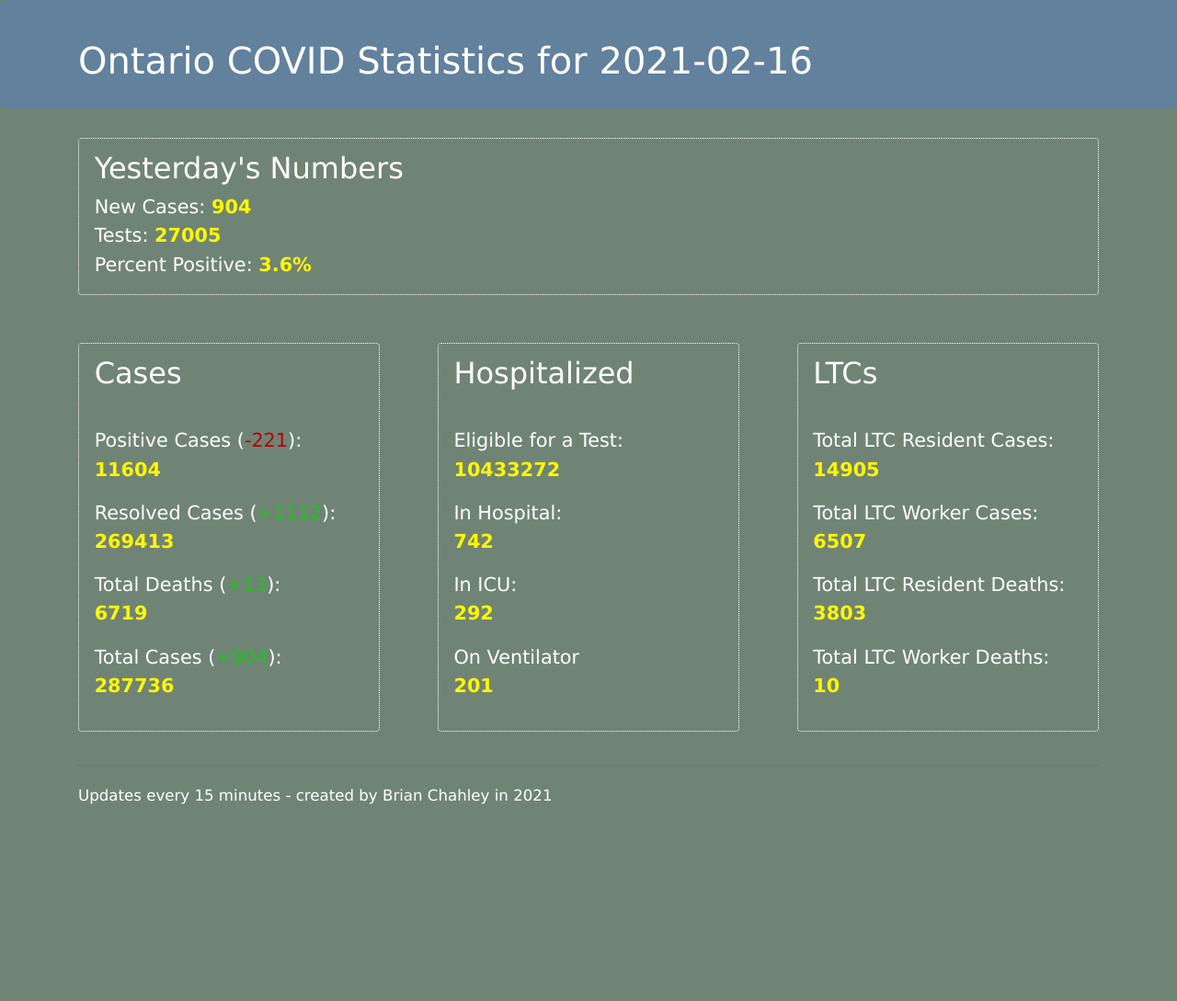
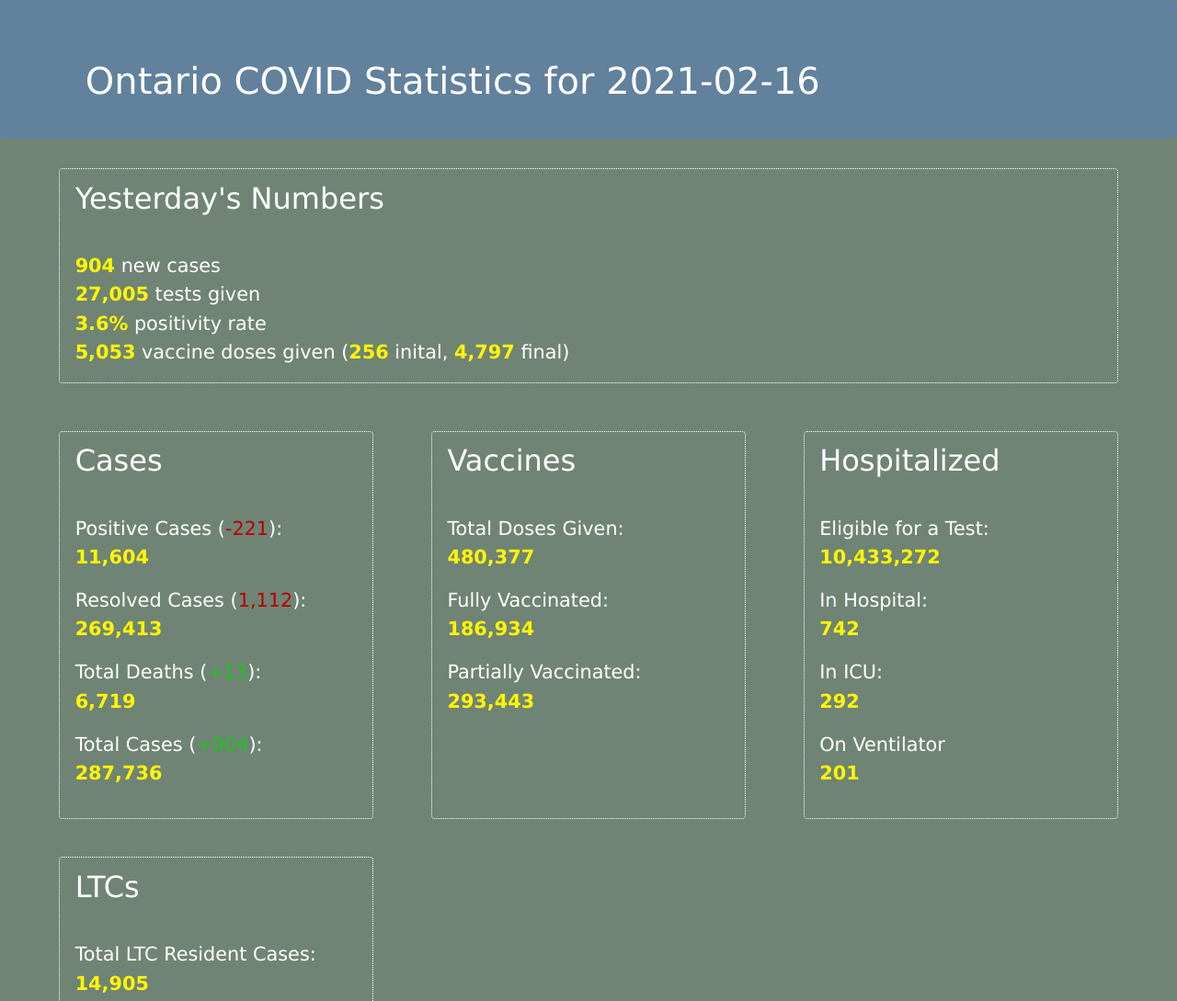
Before and after one commit to bchah/ontario-covid, a plain HTML site: page index.html in a window 1280 px wide. Shown: the top 1089 px of the page at 92% size. Before the commit the page ends 881 px from the top, so only its background shows below. Drawn offline with Linux system fonts and the light colour scheme.

Commit message:
add vaccine data

```diff
--- a/index.html
+++ b/index.html
@@ -21,19 +21,17 @@
 
         <!-- Main jumbotron for a primary marketing message or call to action -->
         <div class="jumbotron">
-            <div class="container">
-                <h1 id="title">Ontario COVID Statistics for </h1>
-
+            <div class="wrapper">
+                <h1 id="title">Ontario COVID Statistics for </h1><br>
             </div>
         </div>
-
-
-        <div class="container">
+        <div class="wrapper">
             <div class="contained">
-                <h2>Yesterday's Numbers</h2>
-                New Cases: <span class="stat cases-inc"></span><br>
-                Tests: <span class="stat" id="tests"></span><br>
-                Percent Positive: <span class="stat" id="percent"></span>
+                <h2>Yesterday's Numbers</h2><br>
+                <span class="stat cases-inc"></span> new cases<br>
+                <span class="stat" id="tests"></span> tests given<br>
+                <span class="stat" id="percent"></span> positivity rate<br>
+                <span class="stat" id="daily-doses"></span> vaccine doses given (<span class="stat" id="daily-partial"></span> inital, <span class="stat" id="daily-final"></span> final)
             </div>
             <br>
             <div class="grid-container">
@@ -43,6 +41,12 @@
                     Resolved Cases (<span class="delta" id="resolved-inc"></span>):<p class="stat" id="resolved"></p>
                     Total Deaths (<span class="delta" id="deaths-inc"></span>):<p class="stat" id="deaths"></p>
                     Total Cases (<span class="delta cases-inc"></span>):<p class="stat" id="cases"></p>
+                </div>
+                <div class="contained">
+                    <h2>Vaccines</h2><br>
+                    Total Doses Given: <p class="stat" id="total-doses"></p>
+                    Fully Vaccinated: <p class="stat" id="total-vaccinated"></p>
+                    Partially Vaccinated: <p class="stat" id="partially-vaccinated"></p>
                 </div>
                 <div class="contained">
                     <h2>Hospitalized</h2><br>
@@ -62,7 +66,7 @@
         </div> <!-- /container -->
     </main>
 
-    <footer class="container">
+    <footer class="wrapper">
         <hr>
         <small>Updates every 15 minutes - created by Brian Chahley in 2021</small>
     </footer>
@@ -75,48 +79,86 @@
     <script src="bootstrap.min.js"></script>
     <script>$(document).ready(() => {
 
+        // Add comma separators to numeric string, or return the string if it cant be parsed (already has commas)
+        function fmt(string) {
+            let x = Number(string);
+            if (!isNaN(x))  {
+            return x.toLocaleString() }
+            else { return string }
+        }
+
             $.ajax({
                 type: "GET",
                 url: "./covidtesting.csv",
-                success: function (data) { parse(data); }
-            });
-
-            function parse(data) {
+                success: function (data) {
                     var results = Papa.parse(data, {
                         header: true,
                         worker: true,
                         complete: function (results) {
-                        console.log(results);
-                        var todaysData = results.data[results.data.length - 2];
-                        var yesterdaysData = results.data[results.data.length - 3];
-                        // $("#content").html(JSON.stringify(results.data[results.data.length-2]));
+                            // console.log("Case data:" + JSON.stringify(results));
+                            let todaysData = results.data[results.data.length - 2];
+                            let yesterdaysData = results.data[results.data.length - 3];
                             $("#title").append(todaysData["Reported Date"]);
-                        $("#positive").text(todaysData["Confirmed Positive"]);
-                        $("#positive-inc").text(Number(todaysData["Confirmed Positive"]) - Number(yesterdaysData["Confirmed Positive"]));
-                        $("#resolved").text(todaysData["Resolved"]);
-                        $("#resolved-inc").text(Number(todaysData["Resolved"]) - Number(yesterdaysData["Resolved"]));
-                        $("#deaths").text(todaysData["Deaths"]);
-                        $("#deaths-inc").text(Number(todaysData["Deaths"]) - Number(yesterdaysData["Deaths"]));
-                        $("#cases").text(todaysData["Total Cases"]);
-                        $(".cases-inc").text(Number(todaysData["Total Cases"]) - Number(yesterdaysData["Total Cases"]));
-                        $("#testable").text(todaysData["Total patients approved for testing as of Reporting Date"]);
-                        $("#tests").text(todaysData["Total tests completed in the last day"]);
-                        $("#percent").text(todaysData["Percent positive tests in last day"] + "%");
-                        $("#hospital").text(todaysData["Number of patients hospitalized with COVID-19"]);
-                        $("#icu").text(todaysData["Number of patients in ICU with COVID-19"]);
-                        $("#ventilator").text(todaysData["Number of patients in ICU on a ventilator with COVID-19"]);
-                        $("#ltcCases").text(todaysData["Total Positive LTC Resident Cases"]);
-                        $("#ltcHcwCases").text(todaysData["Total Positive LTC HCW Cases"]);
-                        $("#ltcDeaths").text(todaysData["Total LTC Resident Deaths"]);
-                        $("#ltcHcwDeaths").text(todaysData["Total LTC HCW Deaths"]);
+                            $("#positive").text(fmt(todaysData["Confirmed Positive"]));
+                            $("#positive-inc").text(Number((todaysData["Confirmed Positive"]) - Number(yesterdaysData["Confirmed Positive"])).toLocaleString());
+                            $("#resolved").text(fmt(todaysData["Resolved"]));
+                            $("#resolved-inc").text(Number((todaysData["Resolved"]) - Number(yesterdaysData["Resolved"])).toLocaleString());
+                            $("#deaths").text(fmt(todaysData["Deaths"]));
+                            $("#deaths-inc").text(Number((todaysData["Deaths"]) - Number(yesterdaysData["Deaths"])).toLocaleString());
+                            $("#cases").text(fmt(todaysData["Total Cases"]));
+                            $(".cases-inc").text((Number(todaysData["Total Cases"]) - Number(yesterdaysData["Total Cases"])).toLocaleString());
+                            $("#testable").text(fmt(todaysData["Total patients approved for testing as of Reporting Date"]));
+                            $("#tests").text(fmt(todaysData["Total tests completed in the last day"]));
+                            $("#percent").text(fmt(todaysData["Percent positive tests in last day"]) + "%");
+                            $("#hospital").text(fmt(todaysData["Number of patients hospitalized with COVID-19"]));
+                            $("#icu").text(fmt(todaysData["Number of patients in ICU with COVID-19"]));
+                            $("#ventilator").text(fmt(todaysData["Number of patients in ICU on a ventilator with COVID-19"]));
+                            $("#ltcCases").text(fmt(todaysData["Total Positive LTC Resident Cases"]));
+                            $("#ltcHcwCases").text(fmt(todaysData["Total Positive LTC HCW Cases"]));
+                            $("#ltcDeaths").text(fmt(todaysData["Total LTC Resident Deaths"]));
+                            $("#ltcHcwDeaths").text(fmt(todaysData["Total LTC HCW Deaths"]));
                             $(".delta").each(function () {
-                            $(this).addClass(function () { var x = Number(this.innerText) > 0 ? "positive" : "negative"; return x });
+                                $(this).addClass(function () { let x = Number(this.innerText) > 0 ? "positive" : "negative"; return x });
                                 if ($(this).hasClass("positive")) { $(this).prepend("+") }
                             });
                         }
                     });
+                }
+            });
+
+            $.ajax({
+                type: "GET",
+                url: "./vaccine_doses.csv",
+                success: function (data) {
+                    var results = Papa.parse(data, {
+                        header: true,
+                        worker: true,
+                        complete: function (results) {
+                            // console.log("Vaccine data:" + JSON.stringify(results));
+                            let todaysData = results.data[results.data.length - 2];
+                            let yesterdaysData = results.data[results.data.length - 3];
+
+                            let terms = ["previous_day_doses_administered", "total_doses_administered", "total_individuals_fully_vaccinated"];
+                            terms.forEach((term)=>{
+                                todaysData[term] = todaysData[term].replace(",","");
+                                yesterdaysData[term] = yesterdaysData[term].replace(",","");
+                            });
+
+                            $("#daily-doses").text(fmt(todaysData["previous_day_doses_administered"]));
+                            $("#total-doses").text(fmt(todaysData["total_doses_administered"]));
+                            $("#total-vaccinated").text(fmt(todaysData["total_individuals_fully_vaccinated"]));
+                            let partial_total = (Number(todaysData["total_doses_administered"]) - Number(todaysData["total_individuals_fully_vaccinated"]));
+                            $("#partially-vaccinated").text(partial_total.toLocaleString());
+                            let daily_final = (Number(todaysData["total_individuals_fully_vaccinated"]) - Number(yesterdaysData["total_individuals_fully_vaccinated"]));
+                            $("#daily-final").text(daily_final.toLocaleString());
+                            let daily_partial = (Number(todaysData["previous_day_doses_administered"]) - Number(daily_final));
+                            $("#daily-partial").text(daily_partial.toLocaleString());
+
 
                         }
+                    });
+                }
+            });
 
         })</script>
 </body>
--- a/jingle.css
+++ b/jingle.css
@@ -22,6 +22,14 @@ body {
     padding-top: 1em;
 }
 
+.wrapper {
+  margin: auto;
+  /* margin-bottom: 5%;
+  margin-top: 2%; */
+  max-width: 90%;
+  transition: all .2s ease-in;
+}
+
 .contained {
     border: 0.5px dotted white;
     border-radius: 4px;
@@ -29,20 +37,6 @@ body {
     padding-top: 0.6em;
 
 }
-
-/* .container {
-  max-width:80%;
-  display: flex;
-}
-
-.contained {
-  flex: 0 1 380px;
-  gap:1em;
-  margin: 1em;
-  padding:1.5em;
-  border:0.5px solid white;
-  border-radius:8px;
-} */
 
 .billboard {
   gap:1em;
@@ -70,10 +64,6 @@ color: rgb(184, 0, 0);
   vertical-align: -10%;
 }
 
-.jumbotron {
-  padding-bottom: 1em;
-}
-
 a {
   color: rgb(215, 195, 195)
 }
@@ -83,6 +73,6 @@ a:hover {
 }
 
 .jumbotron {
-  padding-top:2em;
+  padding-bottom:0;
   background-color: rgba(93, 128, 171, 0.736);
 }
--- /dev/null
+++ b/vaccine_doses.csv
@@ -0,0 +1,51 @@
+report_date,previous_day_doses_administered,total_doses_administered,total_doses_in_fully_vaccinated_individuals ,total_individuals_fully_vaccinated
+2020-12-24,,"10,756",,
+2020-12-30,"4,595","18,603",,
+2020-12-31,"5,463","23,502",,
+2021-01-01,"5,415","28,887",,
+2021-01-02,"4,305","33,191",,
+2021-01-03,"4,361","37,551",,
+2021-01-04,"4,808","42,419",,
+2021-01-05,"7,607","50,030",,
+2021-01-06,"10,350","60,380",860,430
+2021-01-07,"12,251","72,631","2,173","1,087"
+2021-01-08,"14,932","87,563","4,053","2,027"
+2021-01-09,"15,700","103,263","5,880","2,940"
+2021-01-10,"9,983","113,246","5,884","2,942"
+2021-01-11,"8,859","122,105","5,884","2,942"
+2021-01-12,"11,448","133,553","6,046","3,023"
+2021-01-13,"11,231","144,784","8,778","4,389"
+2021-01-14,"14,237","159,021","13,293","6,647"
+2021-01-15,"15,609","174,630","17,094","8,547"
+2021-01-16,"14,460","189,090","19,333","9,667"
+2021-01-17,"11,007","200,097","21,714","10,857"
+2021-01-18,"9,691","209,788","21,752","10,876"
+2021-01-19,"14,346","224,134","25,609","12,805"
+2021-01-20,"13,784","237,918","32,361","16,181"
+2021-01-21,"15,899","253,817","40,225","20,113"
+2021-01-22,"11,168","264,985","49,292","24,646"
+2021-01-23,"11,161","276,146","57,907","28,954"
+2021-01-24,"4,427","280,573","62,881","31,441"
+2021-01-25,"5,537","286,110","71,256","35,628"
+2021-01-26,"9,707","295,817","83,285","41,643"
+2021-01-27,"9,513","305,330","96,459","48,230"
+2021-01-28,"11,910","317,240","110,571","55,286"
+2021-01-29,"10,215","327,455","123,357","61,679"
+2021-01-30,"9,373","336,828","135,574","67,787"
+2021-01-31,"2,816","339,644","137,698","68,849"
+2021-02-01,"2,256","341,900","140,585","70,293"
+2021-02-02,"2,715","344,615","144,113","72,057"
+2021-02-03,"3,716","348,331","149,987","74,994"
+2021-02-04,"6,724","355,055","161,954","80,977"
+2021-02-05,"7,694","362,749","175,662","87,831"
+2021-02-06,"9,917","372,666","193,146","96,573"
+2021-02-07,"6,518","379,184","203,487","101,744"
+2021-02-08,"6,987","386,171","212,326","106,163"
+2021-02-09,"12,462","398,633","231,058","115,529"
+2021-02-10,"13,486","412,119","251,449","125,725"
+2021-02-11,"14,717","426,836","273,975","136,988"
+2021-02-12,"15,605","442,441","302,563","151,282"
+2021-02-13,"14,506","456,947","328,614","164,307"
+2021-02-14,"10,679","467,626","349,286","174,643"
+2021-02-15,"7,698","475,324","364,274","182,137"
+2021-02-16,"5,053","480,377","373,867","186,934"
```
Lines whose indentation alone changed are shown as unchanged.
